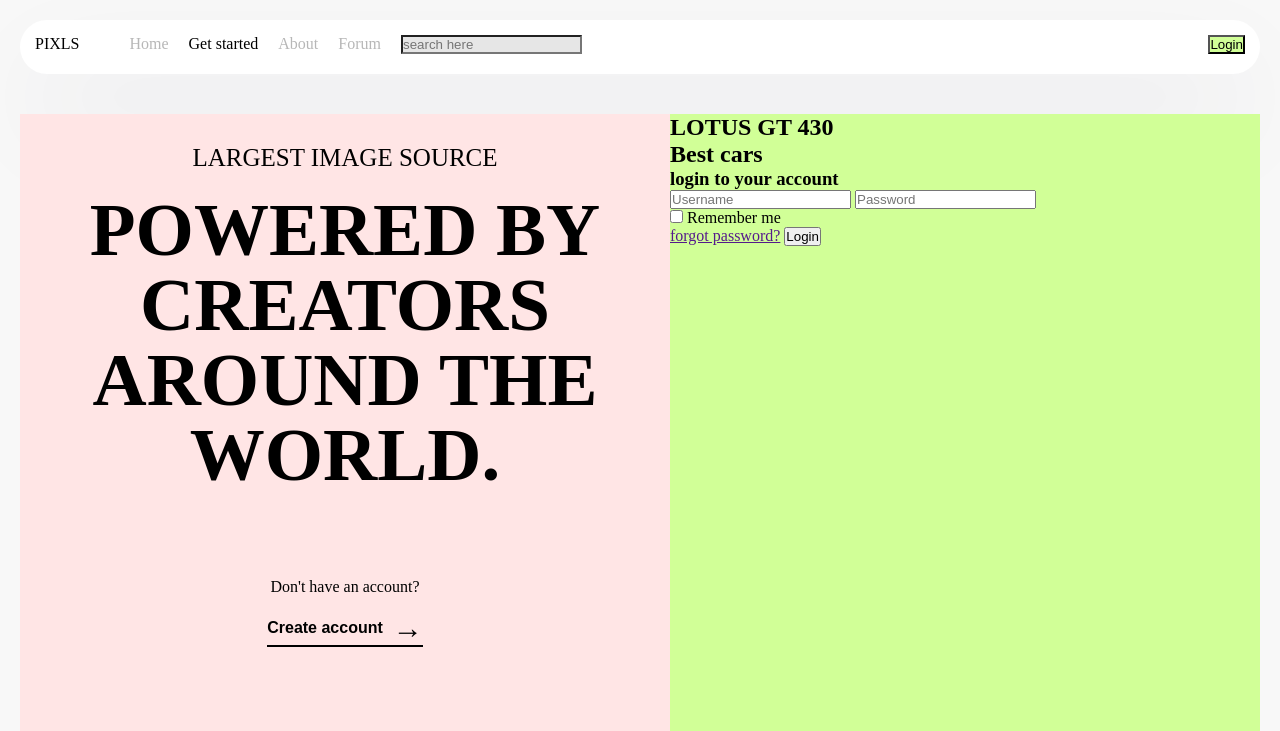
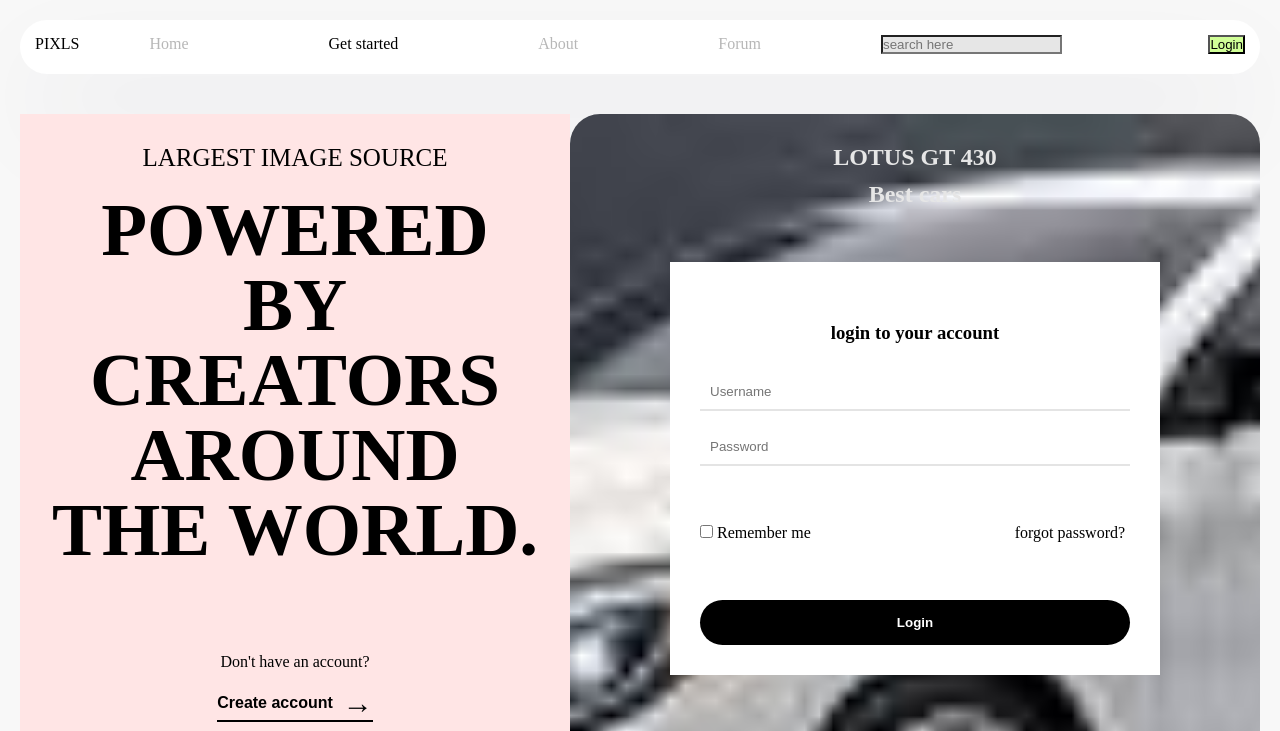
Before and after one commit to Olimatou123/PIXLSMEDIA, a plain HTML site: page Index.html in a window 1280 px wide. Shown: the top 731 px of the page. Drawn offline with Linux system fonts and the light colour scheme.

Commit message:
first commit

```diff
--- a/Index.html
+++ b/Index.html
@@ -16,10 +16,10 @@
           <!--nav links & search input-->
 
           <ul>
-            <li><a href="#">Home</a></li>
-            <li><a href="#" class="active">Get started</a></li>
-            <li><a href="#">About</a></li>
-            <li><a href="#">Forum</a></li>
+            <li><a href="a">Home</a></li>
+            <li><a href="a" class="active">Get started</a></li>
+            <li><a href="a">About</a></li>
+            <li><a href="a">Forum</a></li>
             <li><input type="text" placeholder="search here" /></li>
           </ul>
         </div>
@@ -66,6 +66,7 @@
             <h1>LOTUS GT 430</h1>
             <h2>Best cars</h2>
           </div>
+          <br><br><br>
           <div class="form-wrapper">
             <!--form-->
             <h3>login to your account</h3>
@@ -73,14 +74,18 @@
               <!--input-wrapper-->
               <div class="input-wrapper">
                 <input placeholder="Username"/>
+                <br><br>
                 <input placeholder="Password"/>
               </div>
+              <br>
               <!--remember wrapper-->
               <div class="remember-wrapper">
                 <input type="checkbox">
+
                 <span>Remember me</span>
+              <span style="margin-left: 200px;">forgot password?</span>
               </div>
-              <a href=""><span>forgot password?</span></a>
+              <br>
               <button>Login</button>
             </div>
             </form>
--- a/Style.css
+++ b/Style.css
@@ -14,6 +14,8 @@ li {
 .nav-left a {
   text-decoration: none;
   color: #b7b7b7;
+  margin-right: 20px;
+  margin-left: 20px;
 }
 .nav-left a.active {
   color: black;
@@ -34,7 +36,7 @@ nav .nav-left {
 }
 .nav-left ul {
   display: flex;
-  gap: 20px;
+  gap: 100px;
 }
 ul li input {
   background-color: #e6e6e6;
@@ -146,3 +148,80 @@ section .right {
   align-items: center;
   font-weight: 600;
 }
+
+.right{
+  padding: 30px 100px;
+  position: relative;
+  background: url(image.jpg);
+  background-position: center;
+  background-size: cover;
+  background-repeat: no-repeat;
+  border-radius: 30px;
+}
+.form-title-wrapper{
+  text-align: center;
+  color: #e6e6e6;
+  margin: 30px o;
+}
+.form-title-wrapper h1{
+  text-transform: uppercase;
+  margin-bottom: 10px;
+}
+.form-title-wrapper h3{
+  text-transform: capitalize;
+}
+.form-wrapper{
+  z-index: 50;
+  background-color: white;
+  padding: 30px;
+  /*min-width: 300px;
+  width: 450px; */
+  margin: 0 auto;
+}
+.form-wrapper h3{
+  text-align: center;
+  margin: 30px 0;
+}
+form{
+  z-index: 15px;
+  display: flex;
+  flex-direction: column;
+  gap: 20px;
+}
+form.input-wrapper{
+  display: flex;
+  flex-direction: column;
+  gap: 20px;
+  }
+.input-wrapper input{
+  padding: 10px;
+  border: none;
+  border-bottom: 2px solid rgb(228, 228, 228);
+  outline: none;
+  width: 100%;
+}
+.input-wrapper label{
+  color: rgb(153, 150, 150);
+  padding-left: 10px;
+}
+
+form button{
+  background-color: black;
+  padding: 15px 0;
+  border: none;
+  cursor: pointer;
+  border-radius: 30px;
+  color: white;
+  font-weight: 700;
+}
+.overlay{
+  position: absolute;
+  background-color: black;
+  top: 0;
+  left: 0;
+  right: 0;
+  bottom: 0;
+  opacity: 0.5;
+  border-radius: 30px;
+  z-index: 0;
+}
```
